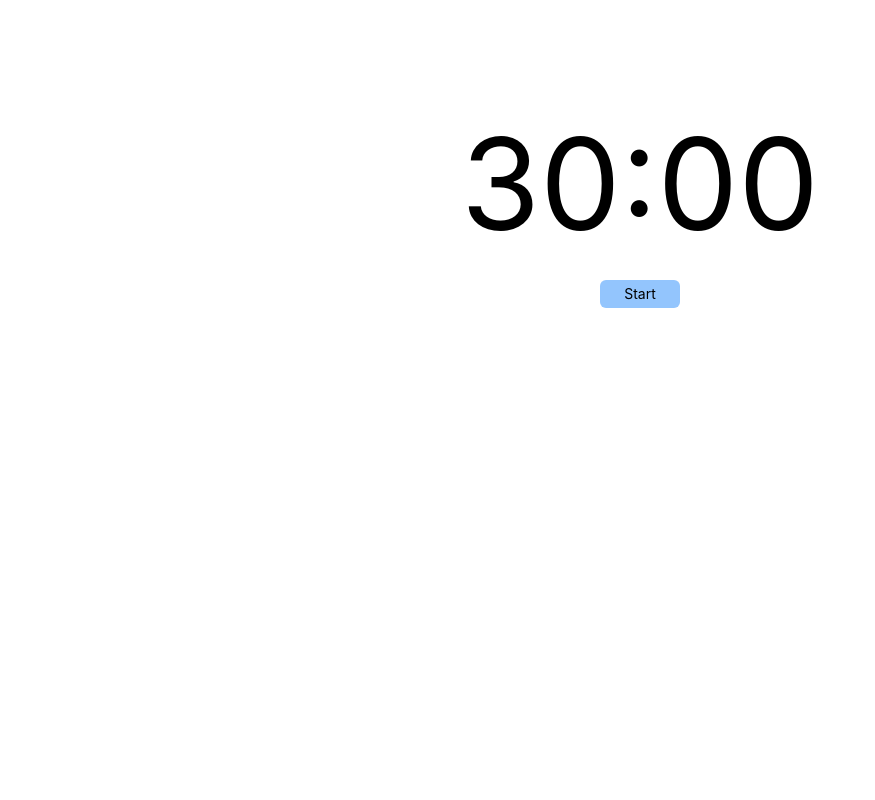
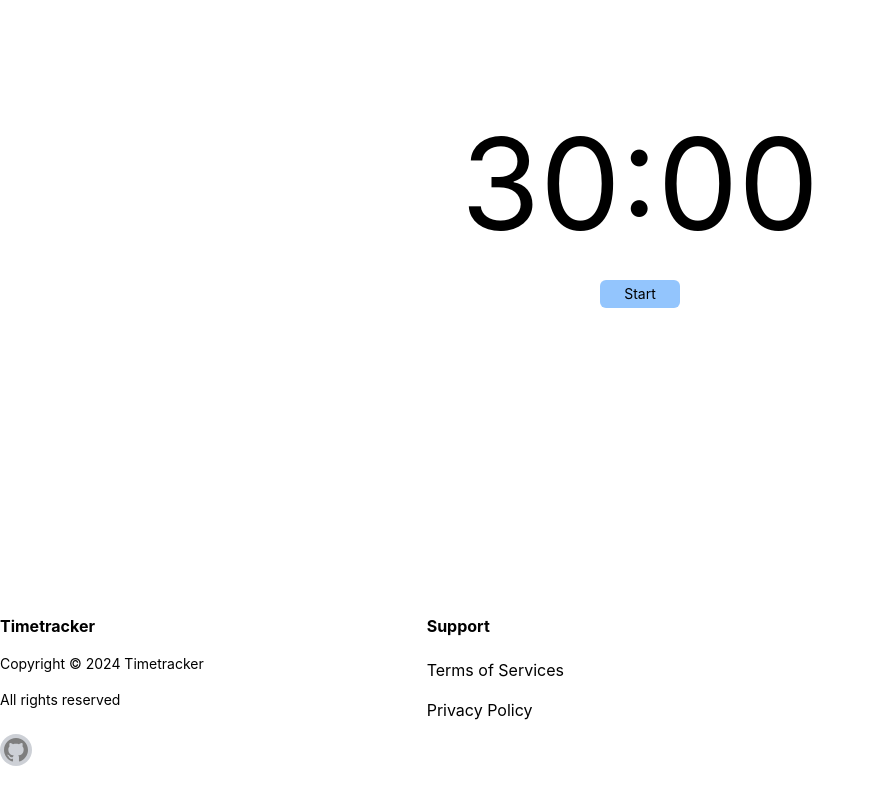
Before and after one commit to CipherSpell/timetracker, a Next.js app in the folder landing/: page / in a window 1280 px wide. Shown: the part 186-986 px from the top of the page, without its empty margins (0-875 px from the left). Before the commit the page ends 800 px from the top, so only its background shows below. Built offline with nearby package versions, Linux system fonts and the light colour scheme.

Commit message:
feat (website): WIP added footer component

```diff
--- a/landing/src/app/layout.tsx
+++ b/landing/src/app/layout.tsx
@@ -1,5 +1,6 @@
 import type { Metadata } from 'next'
 import './globals.css'
+import Footer from '../components/Footer'
 
 export const metadata: Metadata = {
   title: 'Create Next App',
@@ -13,7 +14,10 @@
 }>) {
   return (
     <html lang='en'>
-      <body className={'container mx-auto'}>{children}</body>
+      <body className={'container mx-auto'}>
+        <div>{children}</div>
+        <Footer />
+      </body>
     </html>
   )
 }
--- /dev/null
+++ b/landing/src/components/Footer.tsx
@@ -0,0 +1,39 @@
+const Footer: React.FC = () => {
+  return (
+    <footer className='w-full h-auto container'>
+      <div className='grid grid-cols-3'>
+        <div>
+          <h2 className='font-bold'>Timetracker</h2>
+          <p className='text-sm mt-4'>Copyright &#169; 2024 Timetracker</p>
+          <p className='text-sm mt-4 mb-6'>All rights reserved</p>
+          <button className='focus:outline-none focus:ring-2 focus:ring-offset-2 focus:ring-gray-800 opacity-50 w-8 h-8 flex-shrink-0 bg-gray-400 cursor-pointer hover:bg-gray-700 rounded-full flex items-center justify-center'>
+            <svg
+              xmlns='http://www.w3.org/2000/svg'
+              x='0px'
+              y='0px'
+              width='100'
+              height='100'
+              viewBox='0 0 32 32'
+            >
+              <path
+                fill-rule='evenodd'
+                d='M 16 4 C 9.371094 4 4 9.371094 4 16 C 4 21.300781 7.4375 25.800781 12.207031 27.386719 C 12.808594 27.496094 13.027344 27.128906 13.027344 26.808594 C 13.027344 26.523438 13.015625 25.769531 13.011719 24.769531 C 9.671875 25.492188 8.96875 23.160156 8.96875 23.160156 C 8.421875 21.773438 7.636719 21.402344 7.636719 21.402344 C 6.546875 20.660156 7.71875 20.675781 7.71875 20.675781 C 8.921875 20.761719 9.554688 21.910156 9.554688 21.910156 C 10.625 23.746094 12.363281 23.214844 13.046875 22.910156 C 13.15625 22.132813 13.46875 21.605469 13.808594 21.304688 C 11.144531 21.003906 8.34375 19.972656 8.34375 15.375 C 8.34375 14.0625 8.8125 12.992188 9.578125 12.152344 C 9.457031 11.851563 9.042969 10.628906 9.695313 8.976563 C 9.695313 8.976563 10.703125 8.65625 12.996094 10.207031 C 13.953125 9.941406 14.980469 9.808594 16 9.804688 C 17.019531 9.808594 18.046875 9.941406 19.003906 10.207031 C 21.296875 8.65625 22.300781 8.976563 22.300781 8.976563 C 22.957031 10.628906 22.546875 11.851563 22.421875 12.152344 C 23.191406 12.992188 23.652344 14.0625 23.652344 15.375 C 23.652344 19.984375 20.847656 20.996094 18.175781 21.296875 C 18.605469 21.664063 18.988281 22.398438 18.988281 23.515625 C 18.988281 25.121094 18.976563 26.414063 18.976563 26.808594 C 18.976563 27.128906 19.191406 27.503906 19.800781 27.386719 C 24.566406 25.796875 28 21.300781 28 16 C 28 9.371094 22.628906 4 16 4 Z'
+              ></path>
+            </svg>
+          </button>
+        </div>
+        <div className='flex flex-col'>
+          <h2 className='font-bold'>Support</h2>
+          <a className='hover:underline hover:text-gray-500 leading-4 cursor-pointer mt-6'>
+            Terms of Services
+          </a>
+          <a className='hover:underline hover:text-gray-500 leading-4 cursor-pointer mt-6'>
+            Privacy Policy
+          </a>
+        </div>
+      </div>
+    </footer>
+  )
+}
+
+export default Footer
```
